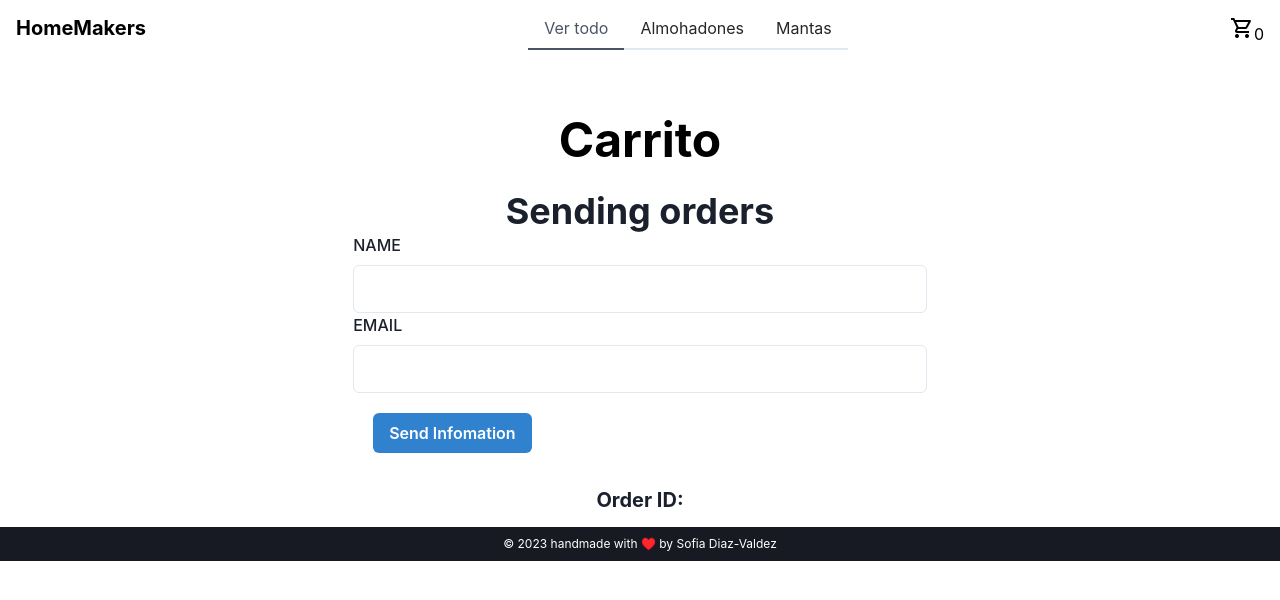
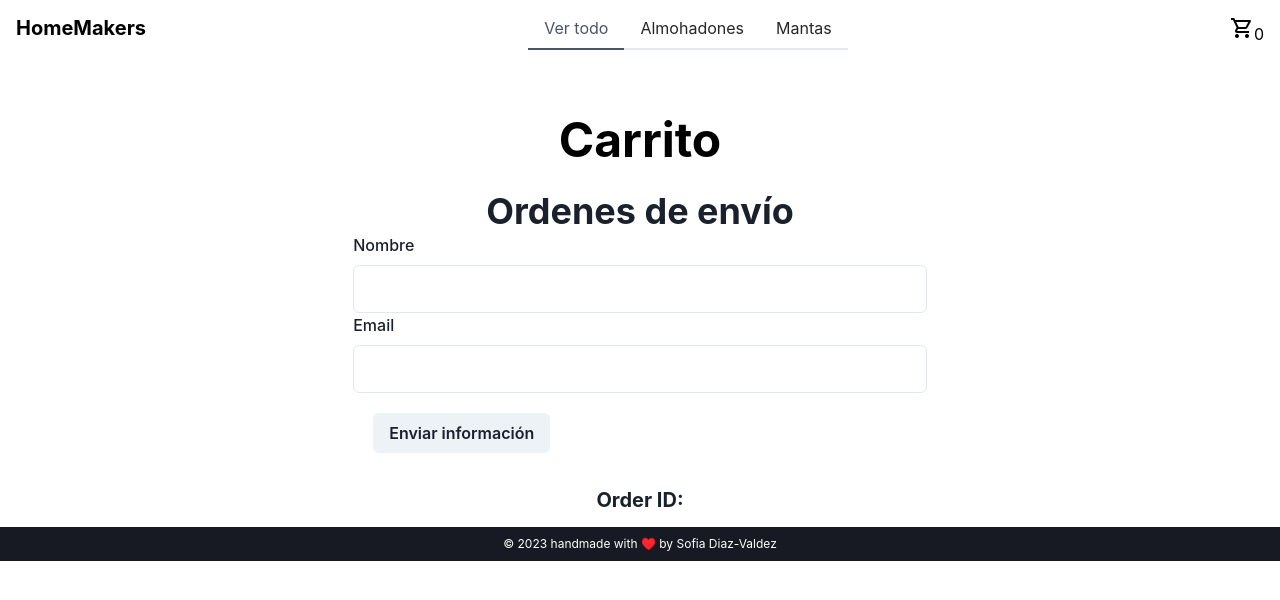
Before and after one commit to ArchSofia/HomemakersEcommerce, a React (Vite) app: page /cart in a window 1280 px wide. Shown: the top 600 px of the page. Built offline with nearby package versions, Linux system fonts and the light colour scheme.

Commit message:
envio de orden

```diff
--- a/src/components/common/SendOrder.jsx
+++ b/src/components/common/SendOrder.jsx
@@ -38,18 +38,18 @@ const SendOrder = () => {
 	return (
 		<div>
 			<Center>
-				<Heading>Sending orders</Heading>
+				<Heading>Ordenes de envío</Heading>
 			</Center>
 
 			<Container>
 				<FormControl>
 					<form onSubmit={handleSubmit}>
-						<FormLabel>NAME</FormLabel>
+						<FormLabel>Nombre</FormLabel>
 						<Input size="lg" onChange={(e) => setName(e.target.value)} />
-						<FormLabel>EMAIL</FormLabel>
+						<FormLabel>Email</FormLabel>
 						<Input size="lg" onChange={(e) => setEmail(e.target.value)} />
-						<Button colorScheme="blue" type="submit" m={5}>
-							Send Infomation
+						<Button colorScheme="gray" type="submit" m={5}>
+							Enviar información
 						</Button>
 					</form>
 				</FormControl>
```
